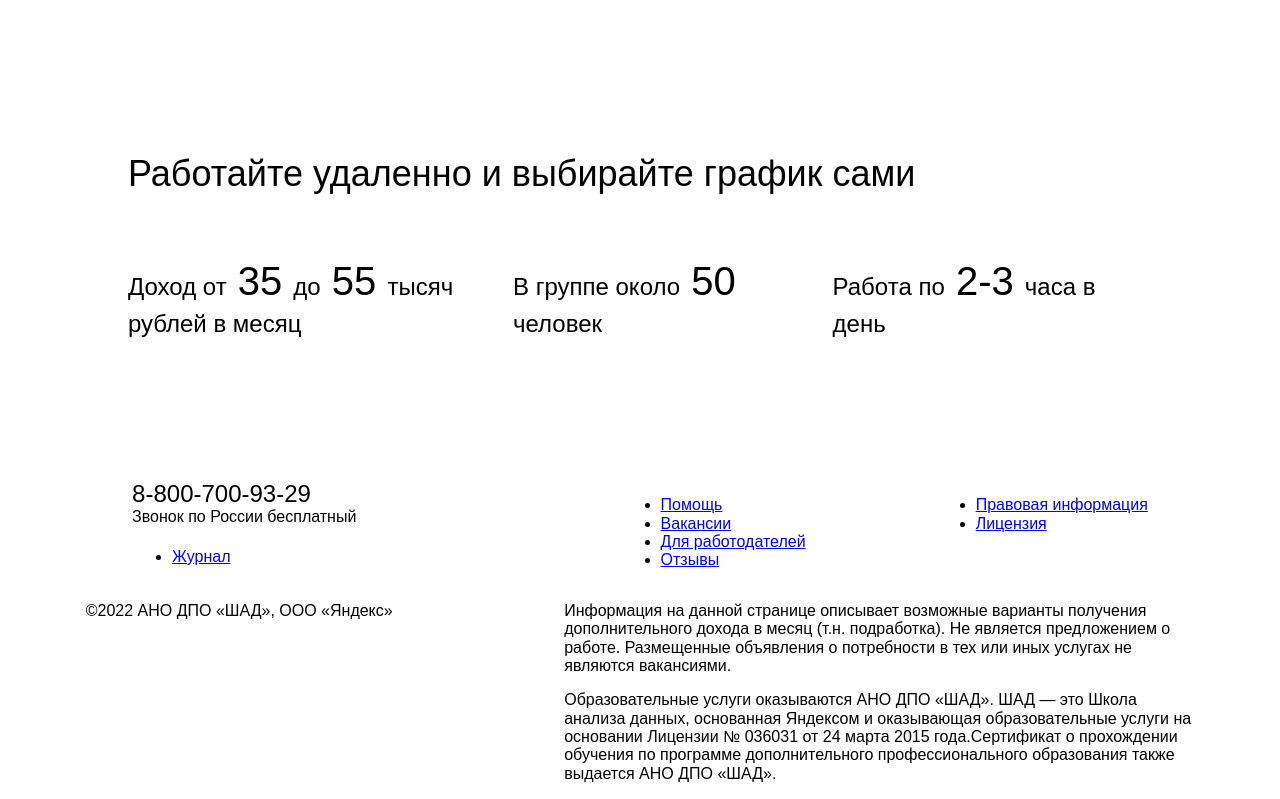
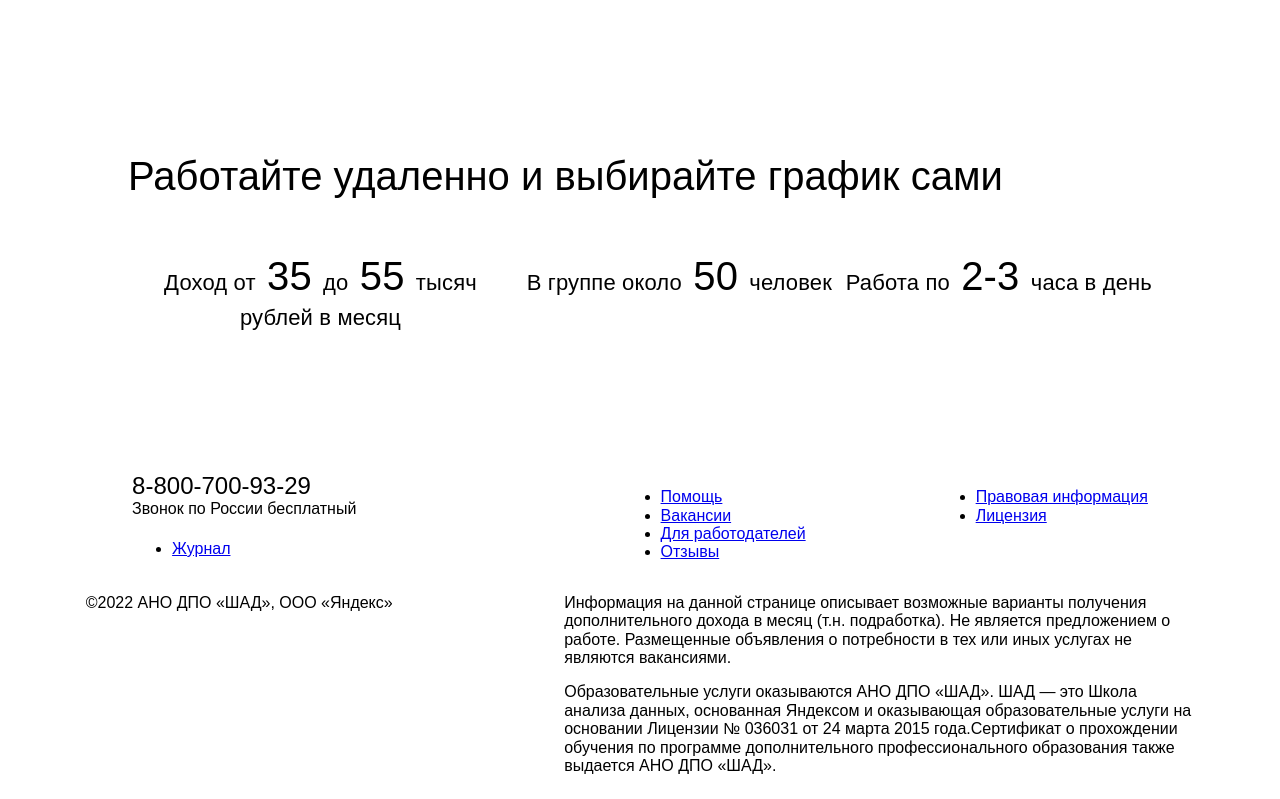
Before and after one commit to NurgaleevaDi/hr-landing, a React (Create React App) app: page / in a window 1280 px wide. Shown: the part 1797-2596 px from the top of the page. Built offline with nearby package versions, Linux system fonts and the light colour scheme.

Commit message:
delete img, fix css

```diff
--- a/src/components/Schedule/Schedule.css
+++ b/src/components/Schedule/Schedule.css
@@ -6,23 +6,25 @@
 .schedule__title {
   font-style: normal;
   font-weight: 400;
-  font-size: 36px;
+  font-size: 40px;
   line-height: 1.17;
   margin: 0;
-  margin-bottom: 60px;
+  margin-bottom: 50px;
 }
 
 .schedule__list {
   display: flex;
   list-style: none;
-  justify-content: space-around;
+  justify-content: space-between;
   padding: 0;
 }
 
 .schedule__points {
+  text-align: center;
   font-style: normal;
   font-weight: 400;
-  font-size: 24px;
+  font-size: 22px;
+  letter-spacing: 0.007em;
   line-height: 1.33;
   max-width: 385px;
 }
```
Also changed, not shown: src/components/Schedule/images/check-mark.png (deleted).
